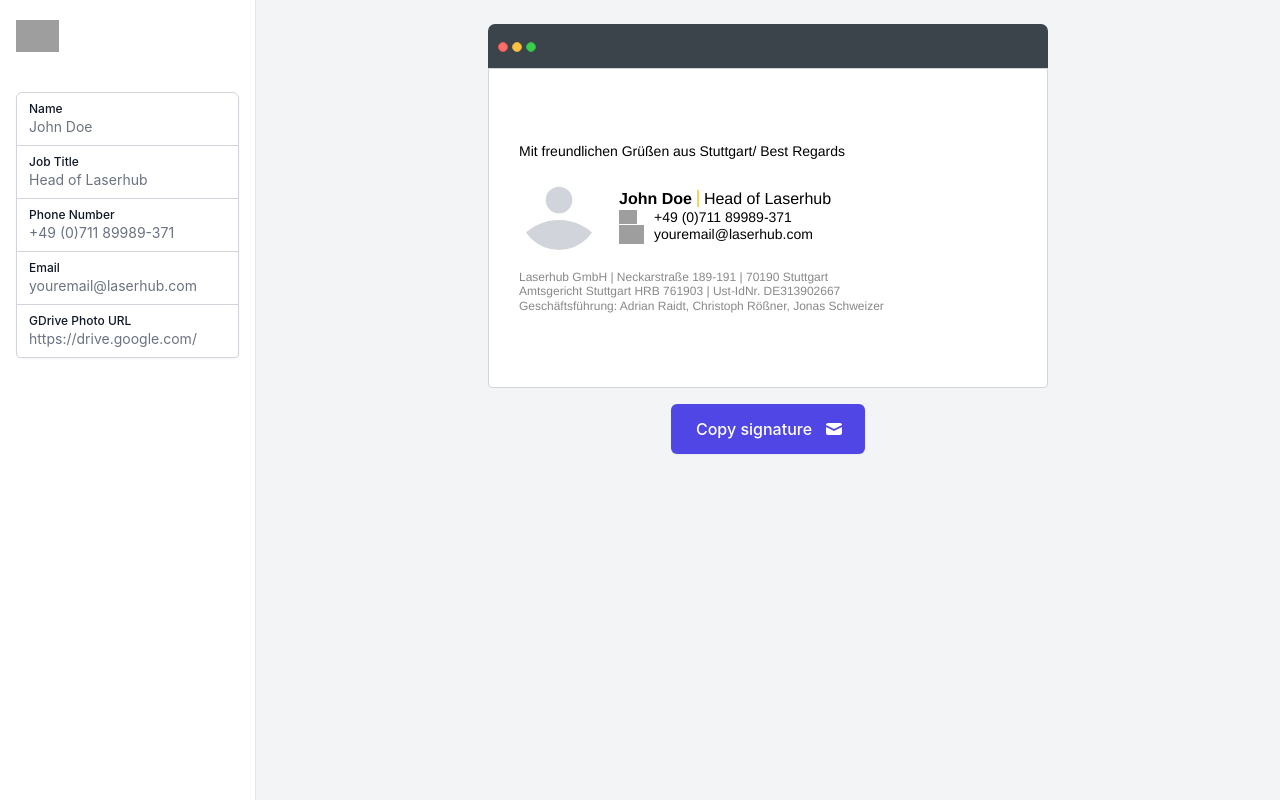
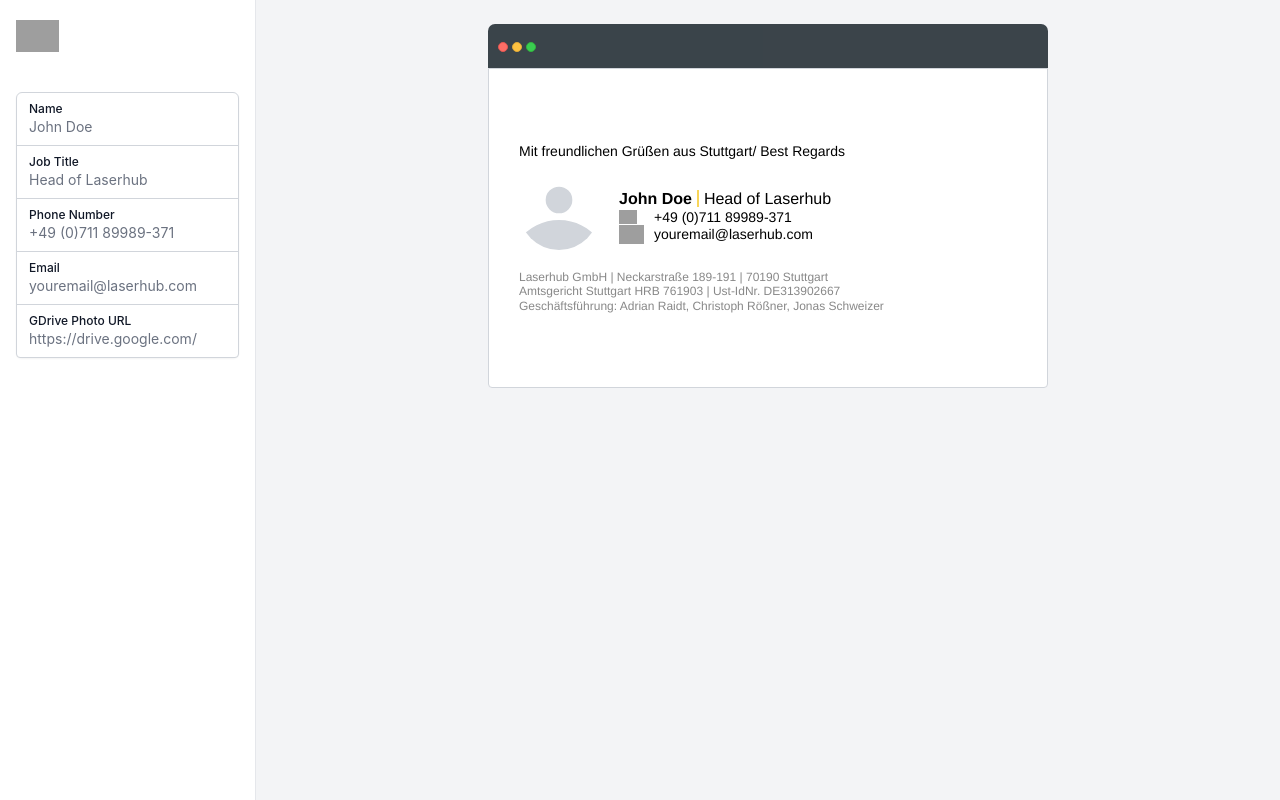
Before and after one commit to rpfelgueiras/lh-email-signature, a React (Create React App) app: page / in a window 1280 px wide. Built offline with nearby package versions, Linux system fonts and the light colour scheme; grey boxes are pictures that could not be loaded.

Commit message:
Remove Copy Signature buttoN

```diff
--- a/src/App.js
+++ b/src/App.js
@@ -416,7 +416,7 @@
                     </tbody>
                   </table>
                 </div>
-                <div className="justify-center flex pt-4">
+                {/* <div className="justify-center flex pt-4">
                   <button
                     type="button"
                     className="inline-flex items-center px-6 py-3 border border-transparent shadow-sm text-base font-medium rounded-md text-white bg-indigo-600 hover:bg-indigo-700 focus:outline-none focus:ring-2 focus:ring-offset-2 focus:ring-indigo-500"
@@ -428,7 +428,7 @@
                       aria-hidden="true"
                     />
                   </button>
-                </div>
+                </div> */}
               </div>
             </div>
           </main>
```
